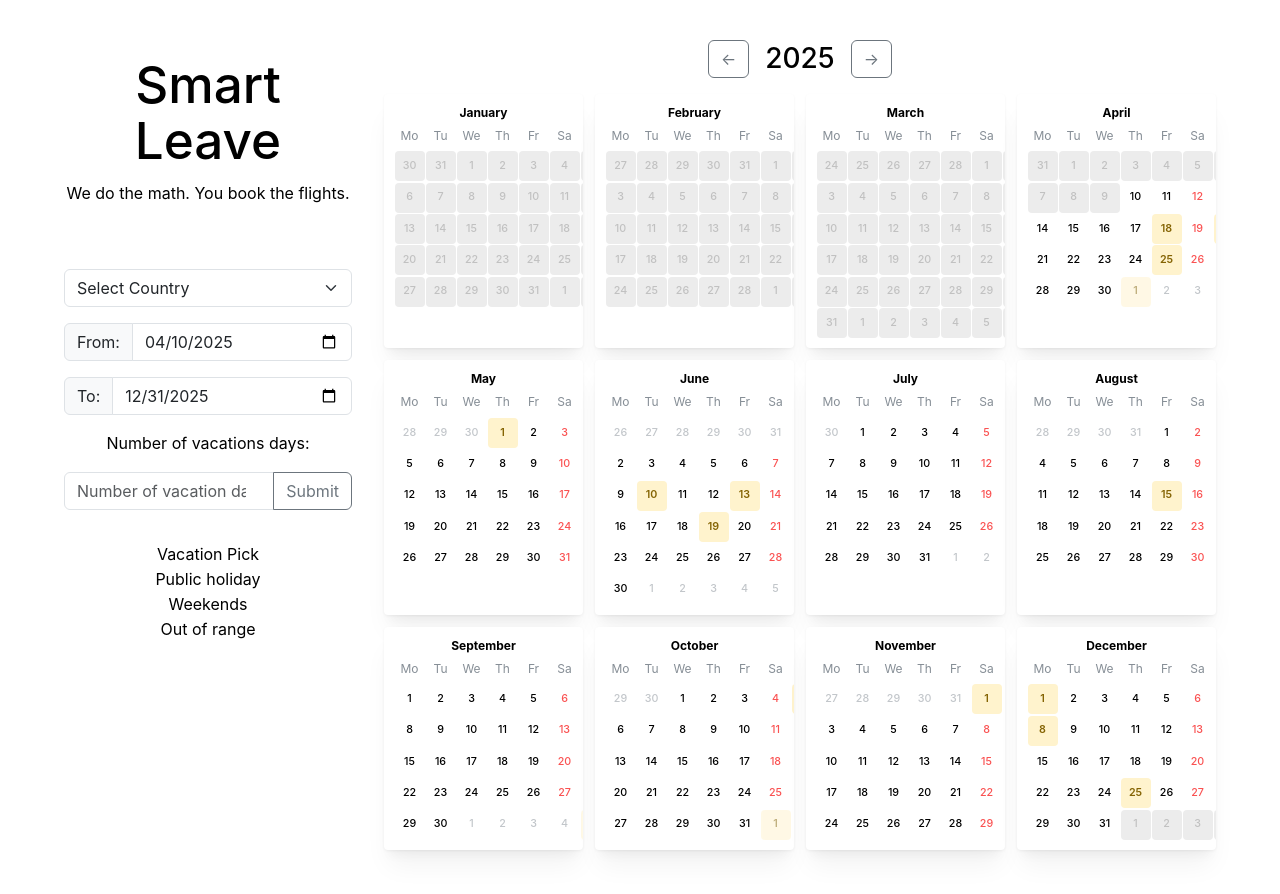
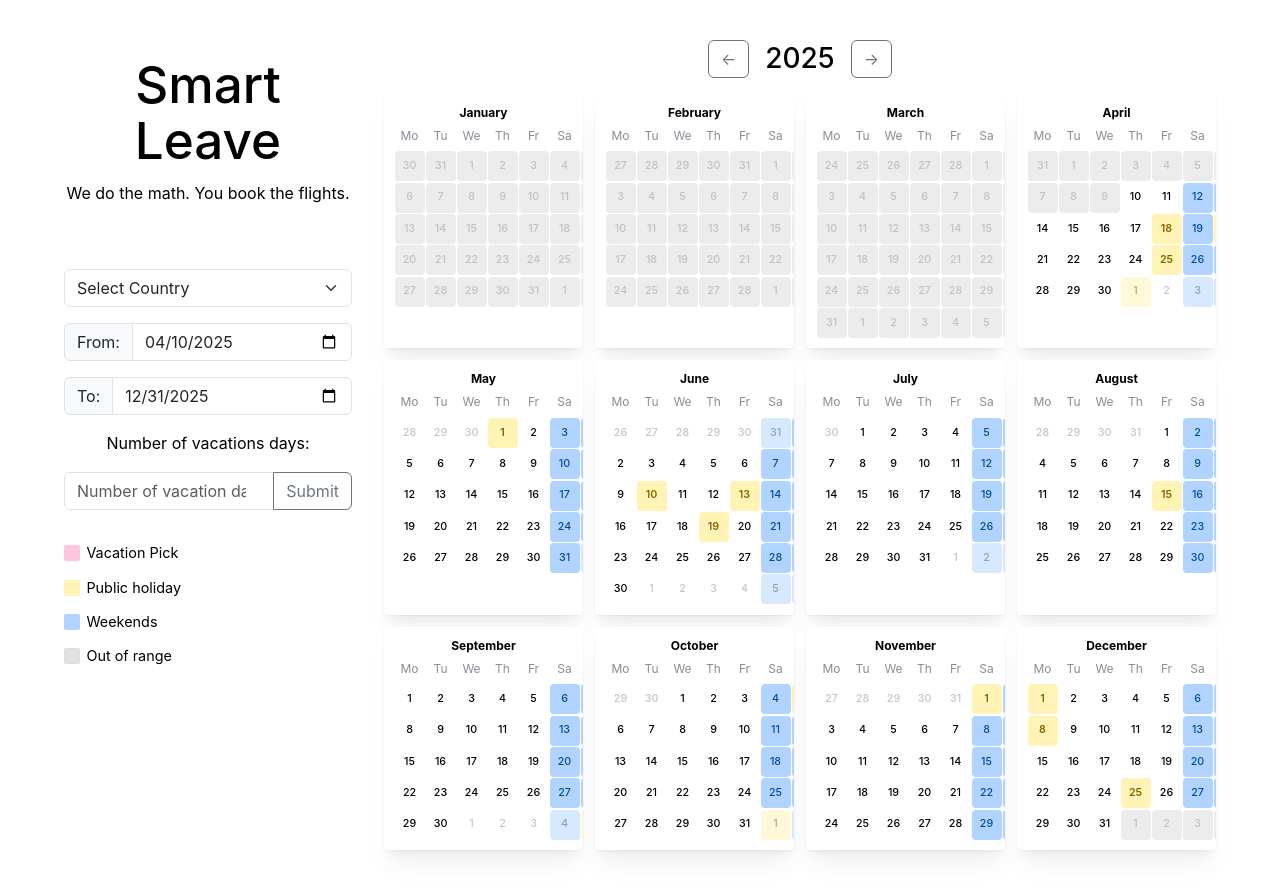
Before and after one commit to Carolina-Sofia/smartLeave, a React (Vite) app: page / in a window 1280 px wide. Shown: the top 894 px of the page. Built offline with nearby package versions, Linux system fonts and the light colour scheme.

Commit message:
Fix date formats + add more colour and captions

```diff
--- a/src/assets/holiday.json
+++ b/src/assets/holiday.json
@@ -68,5 +68,54 @@
     "holiday": "Natal",
     "date": "2025-12-25",
     "weekday": "quinta-feira"
-  }
+  },
+  { "holiday": "Ano Novo", "date": "2026-01-01", "weekday": "quinta-feira" },
+  {
+    "holiday": "Sexta-feira Santa",
+    "date": "2026-04-03",
+    "weekday": "sexta-feira"
+  },
+  { "holiday": "Páscoa", "date": "2026-04-05", "weekday": "domingo" },
+  { "holiday": "Dia da Liberdade", "date": "2026-04-25", "weekday": "sábado" },
+  {
+    "holiday": "Dia do Trabalhador",
+    "date": "2026-05-01",
+    "weekday": "sexta-feira"
+  },
+  {
+    "holiday": "Corpo de Deus",
+    "date": "2026-06-04",
+    "weekday": "quinta-feira"
+  },
+  {
+    "holiday": "Dia de Portugal",
+    "date": "2026-06-10",
+    "weekday": "quarta-feira"
+  },
+  {
+    "holiday": "Assunção de Nossa Senhora",
+    "date": "2026-08-15",
+    "weekday": "sábado"
+  },
+  {
+    "holiday": "Dia da Implantação da República",
+    "date": "2026-10-05",
+    "weekday": "segunda-feira"
+  },
+  {
+    "holiday": "Dia de Todos os Santos",
+    "date": "2026-11-01",
+    "weekday": "domingo"
+  },
+  {
+    "holiday": "Dia da Restauração da Independência",
+    "date": "2026-12-01",
+    "weekday": "terça-feira"
+  },
+  {
+    "holiday": "Dia da Imaculada Conceição",
+    "date": "2026-12-08",
+    "weekday": "terça-feira"
+  },
+  { "holiday": "Natal", "date": "2026-12-25", "weekday": "sexta-feira" }
 ]
--- a/src/components/YearCalendar.jsx
+++ b/src/components/YearCalendar.jsx
@@ -12,7 +12,12 @@ function YearCalendar({
     { length: 12 },
     (_, index) => new Date(year, index)
   );
-  const formatDate = (date) => date.toISOString().split("T")[0];
+  const formatDate = (date) =>
+    `${date.getFullYear()}-${String(date.getMonth() + 1).padStart(
+      2,
+      "0"
+    )}-${String(date.getDate()).padStart(2, "0")}`;
+
   const start = new Date(startDate);
   const end = new Date(endDate);
 
@@ -49,7 +54,10 @@ function YearCalendar({
             size="xs"
             getDayProps={(date) => {
               const dateStr = formatDate(date);
+              const isSat = date.getDay() === 6;
+              const isSun = date.getDay() === 0;
 
+              /* out‑of‑range days */
               if (date < start || date > end) {
                 return {
                   style: {
@@ -61,21 +69,23 @@ function YearCalendar({
                 };
               }
 
+              /* vacation‑recommendation days */
               if (vacationDays.includes(dateStr)) {
                 return {
                   style: {
-                    backgroundColor: "#ffcccc",
-                    color: "#b30000",
+                    backgroundColor: "#ffc4e1", // soft pink
+                    color: "#b3006b",
                     fontWeight: 700,
                     borderRadius: "4px",
                   },
                 };
               }
 
+              /* public holidays */
               if (holidayDays.includes(dateStr)) {
                 return {
                   style: {
-                    backgroundColor: "#fff3cd",
+                    backgroundColor: "#fff4b5", // pastel yellow
                     color: "#856404",
                     fontWeight: 600,
                     borderRadius: "4px",
@@ -83,6 +93,18 @@ function YearCalendar({
                 };
               }
 
+              /* weekends */
+              if (isSat || isSun) {
+                return {
+                  style: {
+                    backgroundColor: "#b0d4ff", // two blues
+                    color: "#004d99",
+                    fontWeight: 500,
+                  },
+                };
+              }
+
+              /* plain weekdays */
               return {};
             }}
           />
--- a/src/index.css
+++ b/src/index.css
@@ -66,6 +66,27 @@ button:focus-visible {
   max-width: 100px;
 }
 
+.legend {
+  display: flex;
+  flex-direction: column;
+  flex-wrap: wrap;
+  gap: 0.75rem;
+  margin-top: 1rem;
+  font-size: 0.9rem;
+}
+
+.legend-square {
+  display: flex;
+  align-items: center;
+  gap: 0.4rem;
+}
+
+.color-legend {
+  width: 1rem;
+  height: 1rem;
+  border-radius: 2px;
+}
+
 @media (prefers-color-scheme: light) {
   :root {
     color: #213547;
```
